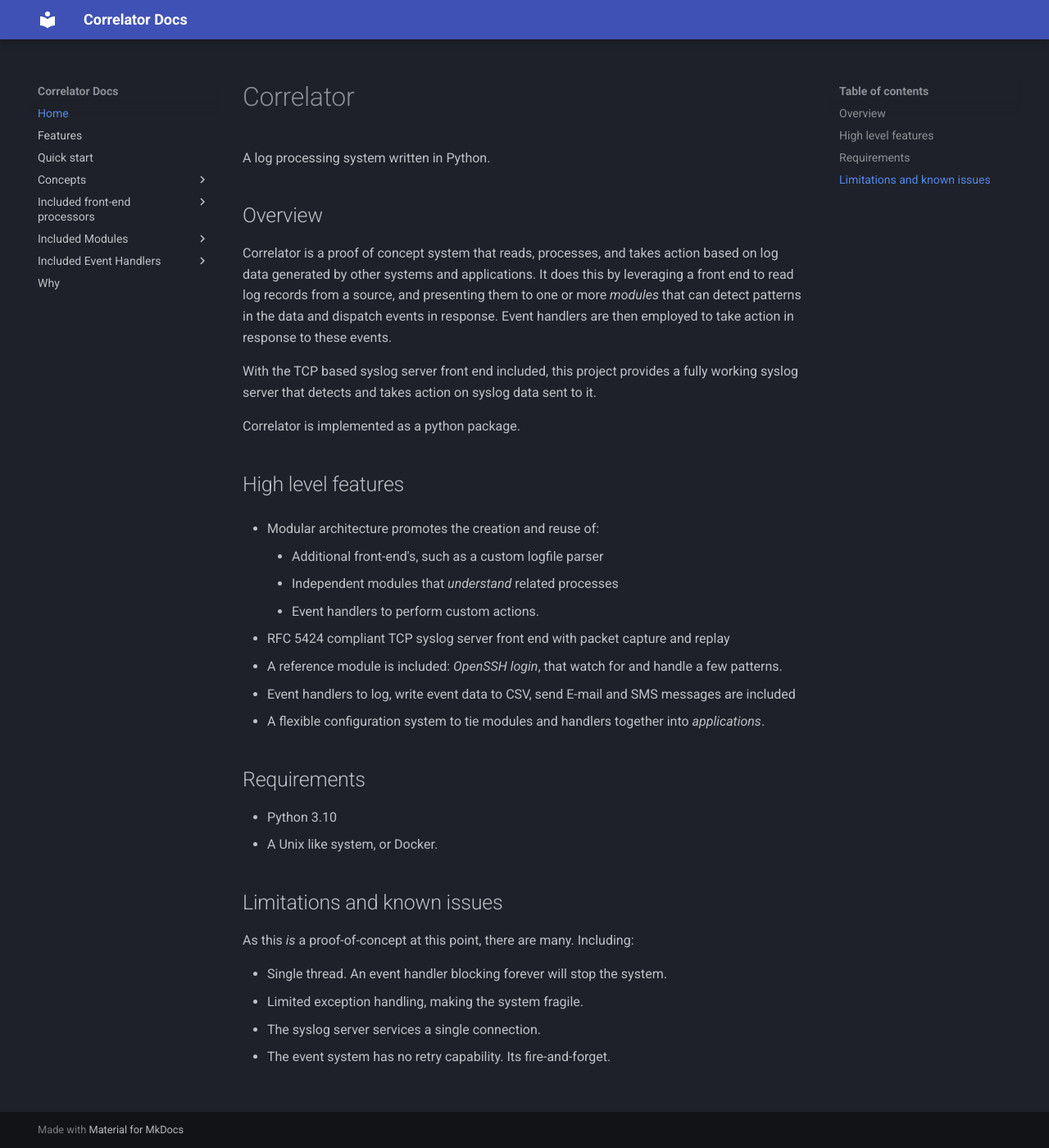
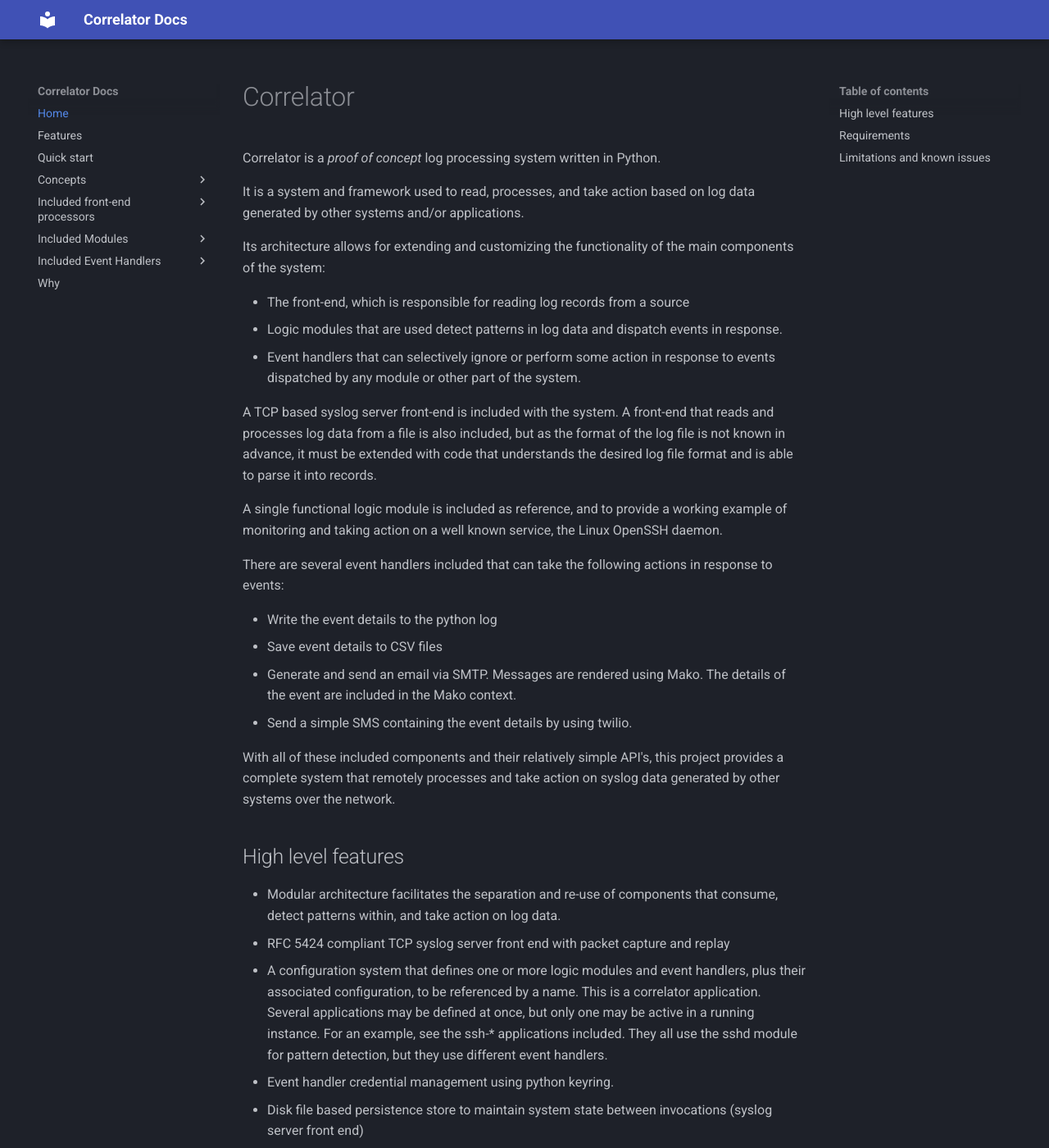
Before and after one commit to dagainz/Correlator, an MkDocs documentation site: the page built from docs/index.md, in a window 1280 px wide and 1400 px high. Shown: the whole window at 82% size. Built offline with MkDocs 1.6.1 and Material for MkDocs 9.7.7, drawn with Linux system fonts in a browser that asks for light colours; some of the changed text lies outside the part shown.

Commit message:
doc updates

```diff
--- a/docs/index.md
+++ b/docs/index.md
@@ -1,30 +1,40 @@
 # Correlator
 
-A log processing system written in Python.
+Correlator is a *proof of concept* log processing system written in Python.
 
-## Overview
+It is a system and framework used to read, processes, and take action based on log data generated by other systems
+and/or applications.
 
-Correlator is a proof of concept system that reads, processes, and takes action based on log data generated by other
-systems and applications. It does this by leveraging a front end to read log records from a source, and presenting them
-to one or more *modules* that can detect patterns in the data and dispatch events in response. Event handlers are then
-employed to take action in response to these events.
+Its architecture allows for extending and customizing the functionality of the main components of the system:
 
-With the TCP based syslog server front end included, this project provides a fully working syslog server that detects
-and takes action on syslog data sent to it.
+- The front-end, which is responsible for reading log records from a source
+- Logic modules that are used detect patterns in log data and dispatch events in response.
+- Event handlers that can selectively ignore or perform some action in response to events dispatched by any module or other part of the system.
 
-Correlator is implemented as a python package.
+A TCP based syslog server front-end is included with the system. A front-end that reads and processes log data from a file is also included, but as the format of the log file is not known in advance, it must be extended with code that understands the desired log file format and is able to parse it into records.
+
+A single functional logic module is included as reference, and to provide a working example of monitoring
+and taking action on a well known service, the Linux OpenSSH daemon.
+
+There are several event handlers included that can take the following actions in response to events:
+
+- Write the event details to the python log
+- Save event details to CSV files
+- Generate and send an email via SMTP. Messages are rendered using Mako. The details of the event are included in the Mako context.
+- Send a simple SMS containing the event details by using twilio.
+
+
+With all of these included components and their relatively simple API's, this project provides a complete system that
+remotely processes and take action on syslog data generated by other systems over the network.
 
 ## High level features
 
-- Modular architecture promotes the creation and reuse of:
-      - Additional front-end's, such as a custom logfile parser
-      - Independent modules that *understand* related processes
-      - Event handlers to perform custom actions.
-
+- Modular architecture facilitates the separation and re-use of components that consume, detect patterns within,
+and take action on log data.
 - RFC 5424 compliant TCP syslog server front end with packet capture and replay
-- A reference module is included: *OpenSSH login*, that watch for and handle a few patterns.
-- Event handlers to log, write event data to CSV, send E-mail and SMS messages are included
-- A flexible configuration system to tie modules and handlers together into *applications*.
+- A configuration system that defines one or more logic modules and event handlers, plus their associated configuration, to be referenced by a name. This is a correlator application. Several applications may be defined at once, but only one may be active in a running instance. For an example, see the ssh-* applications included. They all use the sshd module for pattern detection, but they use different event handlers.
+- Event handler credential management using python keyring.
+- Disk file based persistence store to maintain system state between invocations (syslog server front end)
 
 ## Requirements
 
@@ -33,9 +43,9 @@ Correlator is implemented as a python package.
 
 ## Limitations and known issues
 
-As this *is* a proof-of-concept at this point, there are many. Including:
+Many, such as:
 
-- Single thread. An event handler blocking forever will stop the system.
+- Single thread. An event handler blocking forever will halt the system.
 - Limited exception handling, making the system fragile.
-- The syslog server services a single connection.
-- The event system has no retry capability. Its fire-and-forget.
+- The syslog server services a single TCP connection.
+- The event system has no retry or even audit capability. Its fire-and-forget.
```
Also changed, not shown: docs/features.md (+8 -4 lines), docs/quickstart.md (+3 -3 lines).
